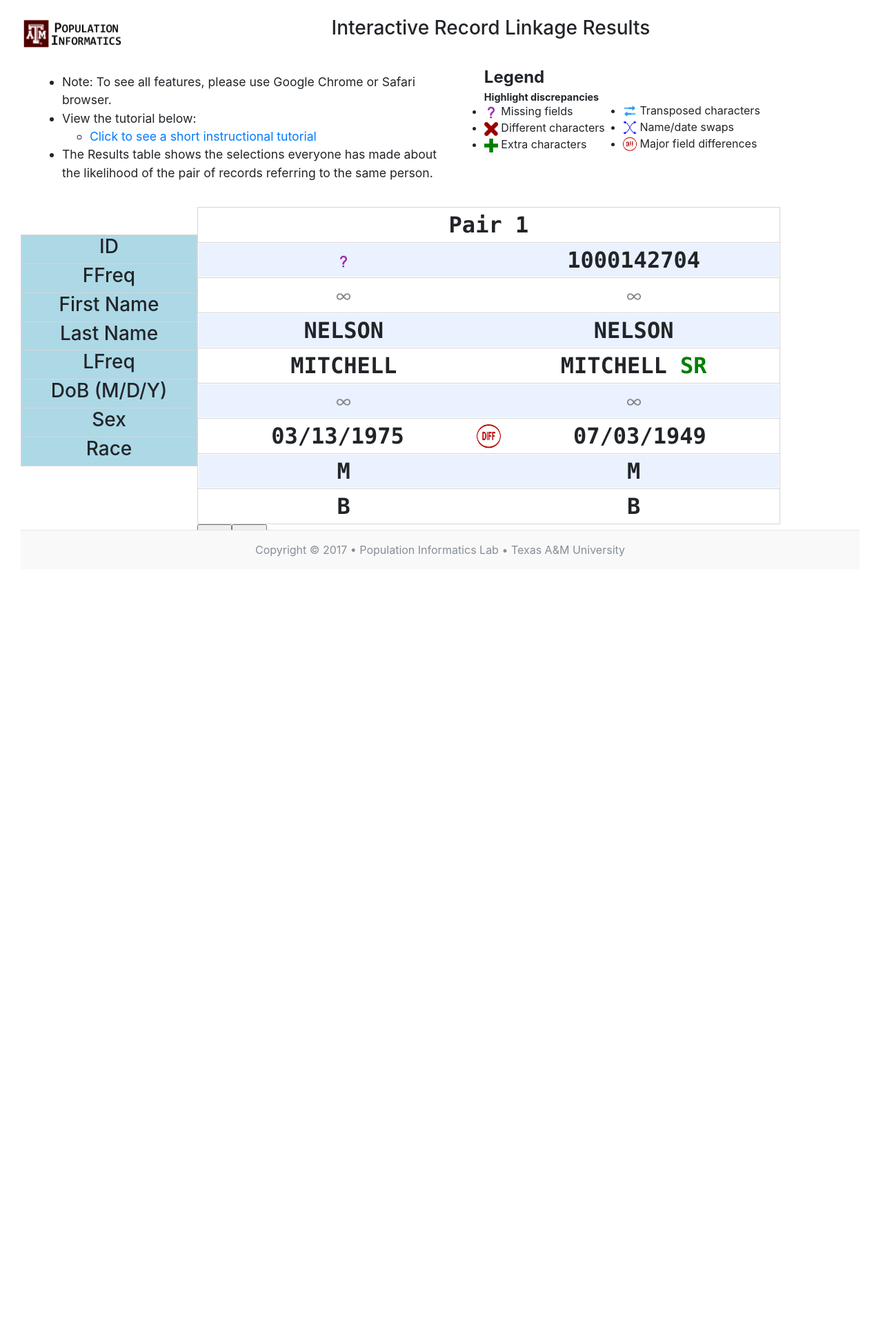
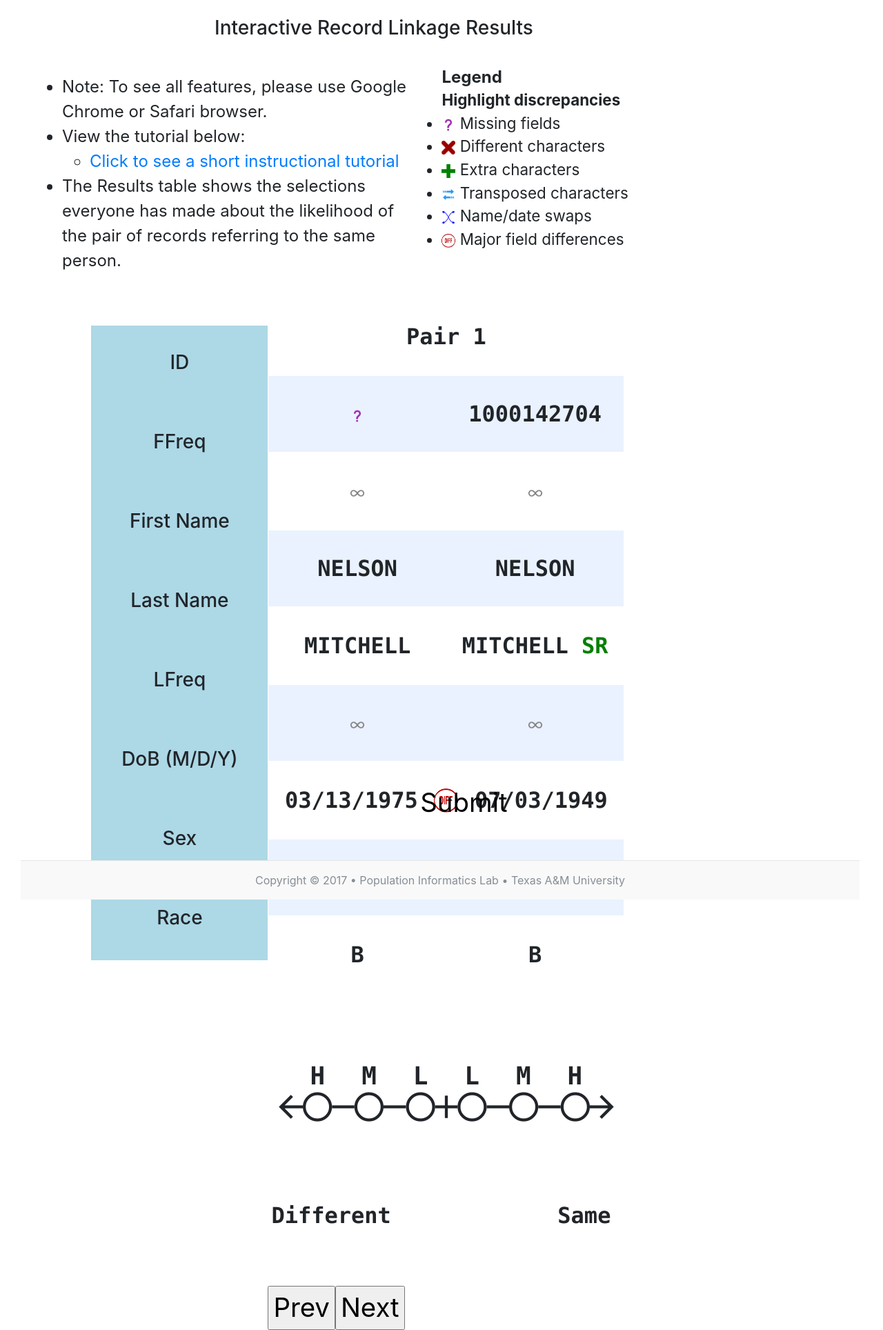
Before and after one commit to pinformatics/mindfirl-demonstration, a Flask app: page /mobile in a window 1280 px wide. Shown: the whole page at 69% size. Before the commit the page ends 807 px from the top, so only its background shows below. Run offline with Flask 3, Linux system fonts and the light colour scheme; some libraries are stand-ins or nearby versions.

Commit message:
minimum viable complete

```diff
--- /dev/null
+++ b/requirements.txt
@@ -0,0 +1,3 @@
+Flask==3.1.1
+redis==6.2.0
+gunicorn
--- a/static/css/select.css
+++ b/static/css/select.css
@@ -11,15 +11,15 @@
 }
 
 .choice-label .fill {
-  width: 16.2px;
-  height: 23px;
+  width: 32.4px;
+  height: 46px;
 }
 
 .choice-label span {
   float: left;
-  width: 21.1px;
-  height: 23px;
-  font-size: 18px;
+  width: 42.2px;
+  height: 46px;
+  font-size: 36px;
   text-align: center;
 }
 
@@ -31,7 +31,7 @@
   display: inline-block;
   padding: 0;
   margin: 0;
-  font-size: 26px;
+  font-size: 52px;
 }
 
 .mrate li {
@@ -45,12 +45,12 @@
 
 .choice-result {
   display: inline-block;
-  width: 250px;
+  width: 500px;
   list-style-type: none;
   text-align: center;
   padding: 0;
   margin: 0 15px 0 0;
-  font-size: 16px;
+  font-size: 32px;
 }
 
 .diff {
--- a/static/css/style.css
+++ b/static/css/style.css
@@ -48,21 +48,22 @@ h3 {
 }
 
 h6 {
-    height: 5vh;
-    line-height: 5vh; /* vertically center text inside */
+    height: 110px;
+    line-height: 110px; /* vertically center text inside */
     margin: 0;         /* remove default spacing */
 }
 
 #mobile-table {
-    /* display: flex; */
+    display: flex;
     justify-content: center;
     font-size: 2rem;
-    width: 66vw;
+    width: 100%;
+    /* width: 66vw; */
 
     font-family: Consolas, monaco, monospace, Courier, Droid Sans Mono;
     font-weight: bold;
     text-align: center;
-    overflow: hidden;
+    /* overflow: hidden; */
 }
 
 .table-wrapper {
@@ -78,8 +79,8 @@ h6 {
 }
 
 tr {
-    height: 5vh;
-    /* line-height: 5vh; */
+    height: 110px;
+    line-height: 110px;
 }
 
 #table_head {
@@ -155,6 +156,12 @@ tr {
 .table_col10 {
     width: 15vw;
     float: left;
+}
+
+#column-pagination-controls {
+    height: 8vh;
+    width: 20vw;
+    font-size: 2.4rem;
 }
 
 #table_content {
@@ -285,16 +292,15 @@ input[type="radio"] {
 }
 
 #submit_button {
-    background-color: #30819C;
     border: none;
-    color: white;
+    color: black;
     padding: 15px 32px;
     text-align: center;
     text-decoration: none;
     display: flex;
     justify-content: center;
     align-items: center;
-    font-size: 16px;
+    font-size: 2.4rem;
     cursor: pointer;
 }
 
@@ -400,8 +406,8 @@ table{
 }
 
 table, th, td {
-   border: 1px solid black;
-   border-color: #d5d5d5;
+   /* border: 1px solid black;
+   border-color: #d5d5d5; */
 }
 
 td {
--- a/templates/base.html
+++ b/templates/base.html
@@ -2,7 +2,7 @@
 <html lang="en">
     <head>
         <meta charset="utf-8">
-        <title>PPIRL</title>
+        <title>IRL</title>
 
         <link rel="stylesheet" href="{{ url_for('static', filename='css/style.css') }}?v=9999" type="text/css">
         <link rel="stylesheet" href="{{ url_for('static', filename='css/select.css') }}?v=9999" type="text/css">
--- a/templates/mobile.html
+++ b/templates/mobile.html
@@ -5,7 +5,7 @@
 <html lang="en">
     <head>
         <meta charset="utf-8">
-        <title>PPIRL</title>
+        <title>IRL</title>
         <link rel="stylesheet" href="{{ url_for('static', filename='css/style.css') }}?v=9999" type="text/css">
         <link rel="stylesheet" href="{{ url_for('static', filename='css/select.css') }}?v=9999" type="text/css">
         <link rel="stylesheet" href="{{ url_for('static', filename='css/results.css') }}" type="text/css">
@@ -16,8 +16,7 @@
     </head>
 
     <body id="wrapper">
-        <div style="display: flex">
-            <img src="{{ url_for('static', filename='images/site/population_informatics_icon.png') }}">
+        <div style="display: flex; justify-content: center; margin-top: 3vh; width: 80vw;">
             <div id="title">
                 <h3>{{ title }}</h3>
             </div>
@@ -25,8 +24,8 @@
 
 
 <!-- <div style="clear:both"></div> -->
-    <div id="content" style="display: flex; flex-wrap: wrap; justify-content: space-between; align-items: flex-start; padding: 20px;max-width: 88vw; min-height: 20vh;">
-        <div style="flex-basis: 55%; min-width: 300px; margin-right: 1%; margin-top: 0.4em; font-size:1.1em">
+    <div id="content" style="display: flex; flex-wrap: wrap; justify-content: space-between; align-items: flex-start; padding: 20px;max-width: 80vw; min-height: 20vh;">
+        <div style="flex-basis: 55%; margin-right: 1%; margin-top: 0.4em; font-size:1.5em">
             <ul>
                 <li>Note: To see all features, please use Google Chrome or Safari browser.</li>
                 <li>View the tutorial below:
@@ -40,17 +39,17 @@
 
         <div id="legend" style="flex-basis: 40%; flex-direction: column; align-items: center; width: 20%; background-color: transparent; margin: 0; padding: 0;">
             <h3 style="font-size: 1.5em; width: 100%; text-align: left;"><strong>Legend</strong></h3>
-            <div style="display: flex; width: 60%; max-width: 800px;  min-width:400px; padding: 0; gap: 1.5rem;">
+            <div style="display: flex; width: 60%; max-width: 800px; padding: 0; gap: 2.1rem;">
                 <div class="legend-section" style="flex: 1; padding: 0;">
-                    <h4 style="padding: 0; margin: 0; white-space: nowrap; font-size: 0.9em;"><strong>Highlight discrepancies</strong></h4>
-                    <ul style="padding: 0; margin: 0; white-space: nowrap">
+                    <h4 style="padding: 0; margin: 0; white-space: nowrap; font-size: 1.4em; margin-bottom: 4px;"><strong>Highlight discrepancies</strong></h4>
+                    <ul style="padding: 0; margin: 0; white-space: nowrap; font-size: 1.4rem;">
                         <li><img src="{{ url_for('static', filename='images/site/missing.png') }}" alt="Missing fields" style="width: 20px; height: 20px;"> Missing fields</li>
                         <li><img src="{{ url_for('static', filename='images/site/replace.png') }}" alt="Different characters" style="width: 20px; height: 20px;"> Different characters</li>
                         <li><img src="{{ url_for('static', filename='images/site/indel.png') }}" alt="Extra characters" style="width: 20px; height: 20px;"> Extra characters</li>
-                    </ul>
+                    <!-- </ul>
                 </div>
                 <div class="legend-section" style="flex: 1; padding: 0;">
-                    <ul style="padding: 0; margin-top: 0.9em; white-space: nowrap;">
+                    <ul style="padding: 0; margin-top: 0.9em; white-space: nowrap;"> -->
                         <li><img src="{{ url_for('static', filename='images/site/transpose.png') }}" alt="Transposed characters" style="width: 20px; height: 20px;"> Transposed characters</li>
                         <li><img src="{{ url_for('static', filename='images/site/name_swap.png') }}" alt="Name/date swaps" style="width: 20px; height: 20px;"> Name/date swaps</li>
                         <li><img src="{{ url_for('static', filename='images/site/diff.png') }}" alt="Major field differences" style="width: 20px; height: 20px;"> Major field differences</li>
@@ -61,13 +60,16 @@
     </div>
     </body>
     <body>
-        <div>
+        <div style="height: 80vh;">
             {% include "mobile_table.html" %}
         </div>
     </body>
         <br />
         <br />
     <body>
+        <form>
+            <button class="submit-button" id="submit_button" style="margin-left: 45%" disabled>Submit</button>
+        </form>
         <div id="footer_filler"></div>
         <footer class="footer">
             <div class="container">
@@ -102,6 +104,7 @@
                     const nav = document.createElement("div");
                     nav.id = "column-pagination-controls";
 
+                    const submitButton = document.getElementById("submit_button")
                     const prev = document.createElement("button");
                     prev.textContent = "Prev";
                     prev.onclick = () => {
@@ -119,6 +122,10 @@
                             currentPage++;
                             renderPage();
                         }
+
+                        if((currentPage + 1) * colsPerPage == totalCols) {
+                            submitButton.disabled = false;
+                        }
                     };
 
                     nav.appendChild(prev);
--- a/templates/mobile_table.html
+++ b/templates/mobile_table.html
@@ -1,25 +1,25 @@
-<div style="display: flex; flex-direction: row; height: 35vh;">
-    <table style="width: 20vw; border: none; background-color: #ADD8E6; margin-top: 5vh;">
-        <tbody>
-          <tr><td><h3>ID</h3></td></tr>
-          <tr><td><h3>FFreq</h3></td></tr>
-          <tr><td><h3>First Name</h3></td></tr>
-          <tr><td><h3>Last Name</h3></td></tr>
-          <tr><td><h3>LFreq</h3></td></tr>
-          <tr><td><h3>DoB (M/D/Y)</h3></td></tr>
-          <tr><td><h3>Sex</h3></td></tr>
-          <tr><td><h3>Race</h3></td></tr>
-        </tbody>
-      </table>
-    <div style="display: flex; flex-direction: column; justify-content: first baseline">
+<div style="display: flex; flex-direction: row; width: 80vw; margin-left: 8vw;">
+    <div style="display: flex; flex-direction: column; justify-content: flex-start;">
+        <table style="width: 20vw; border: none; background-color: #ADD8E6; margin-top: 5vh;">
+            <tbody>
+            <tr style="height: 115px;"><td style="height: 115px;"><h3>ID</h3></td></tr>
+            <tr style="height: 115px;"><td style="height: 115px;"><h3>FFreq</h3></td></tr>
+            <tr style="height: 115px;"><td style="height: 115px;"><h3>First Name</h3></td></tr>
+            <tr style="height: 115px;"><td style="height: 115px;"><h3>Last Name</h3></td></tr>
+            <tr style="height: 115px;"><td style="height: 115px;"><h3>LFreq</h3></td></tr>
+            <tr style="height: 115px;"><td style="height: 115px;"><h3>DoB (M/D/Y)</h3></td></tr>
+            <tr style="height: 115px;"><td style="height: 115px;"><h3>Sex</h3></td></tr>
+            <tr style="height: 115px;"><td style="height: 115px;"><h3>Race</h3></td></tr>
+            </tbody>
+        </table>
+    </div>
+    <div style="display: flex; flex-direction: column; justify-content: flex-start; max-width: 66vw;">
         <table id="mobile-table">
             <tbody>
             <tr>
-                <div class="table-wrapper table_row_odd">
-                    {% for r in data %}
-                    <td>Pair {{ loop.index }}</td>
-                    {% endfor %}
-                </div>
+                {% for r in data %}
+                <td class="table-wrapper table_row_odd">Pair {{ loop.index }}</td>
+                {% endfor %}
             </tr>
             <tr>
                 {% for r in data %}
@@ -107,29 +107,15 @@
                 </td>
                 {% endfor %}
             </tr>
-            <!-- <tr>
+            <tr>
                 {% for r in data %}
                 {% set loop_index0 = loop.index0 %}
                 <td>
                     {% include "choice_panel.html" %}
                 </td>
                 {% endfor %}
-            </tr> -->
+            </tr>
             </tbody>
         </table>
     </div>
 </div>
-<!-- <div>
-    <table>
-        <tbody>
-            <tr>
-                {% for r in data[0] %}
-                {% set loop_index0 = loop.index0 %}
-                <td>
-                    {% include "choice_panel.html" %}
-                </td>
-                {% endfor %}
-            </tr>
-        </tbody>
-    </table>
-</div> -->
```
Also changed, not shown: 1 other file.
